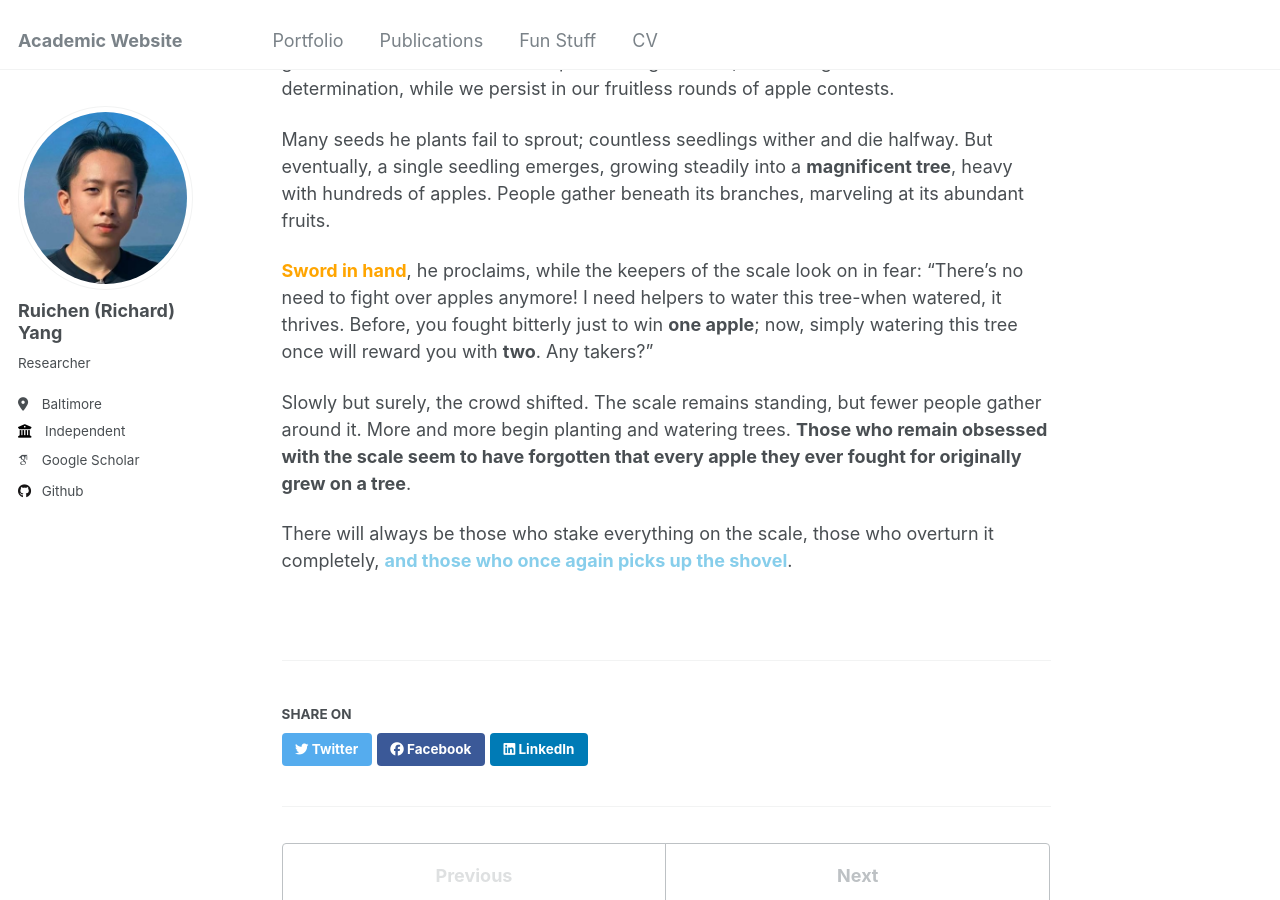
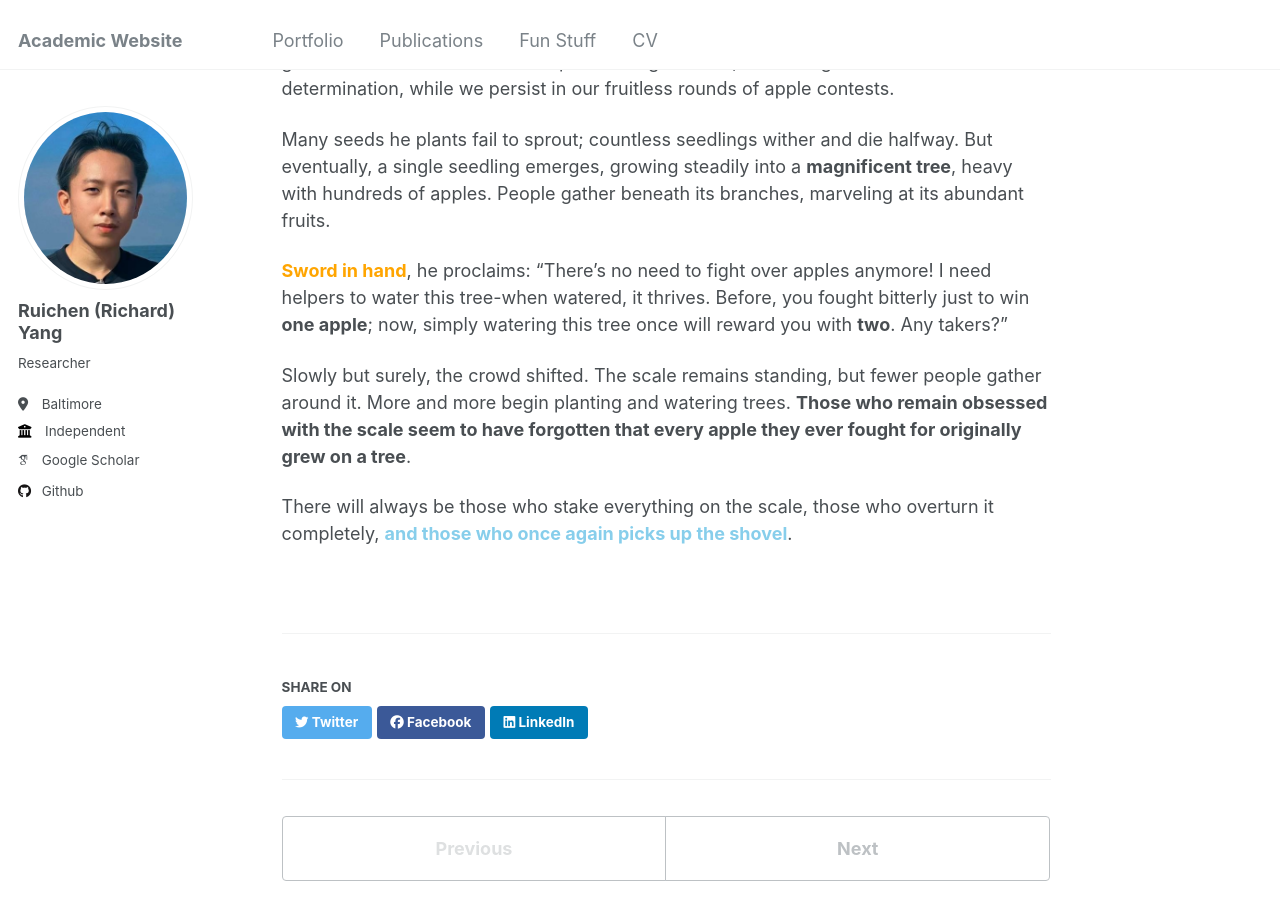
Before and after one commit to Richardy11/Richardy11.github.io, a Jekyll site: the page built from _teaching/Game_of_apple.md, in a window 1280 px wide and 900 px high, scrolled down 2721 px. Built offline with Jekyll 4.4.1, drawn with Linux system fonts in a browser that asks for light colours; some web fonts are replaced.

Commit message:
profile change

```diff
--- a/_teaching/Game_of_apple.md
+++ b/_teaching/Game_of_apple.md
@@ -74,7 +74,7 @@ While we remain engrossed in our endless apple battles around the scale, I glanc
 
 Many seeds he plants fail to sprout; countless seedlings wither and die halfway. But eventually, a single seedling emerges, growing steadily into a **magnificent tree**, heavy with hundreds of apples. People gather beneath its branches, marveling at its abundant fruits.
 
- **<span style="color:orange;">Sword in hand</span>**, he proclaims, while the keepers of the scale look on in fear: “There’s no need to fight over apples anymore! I need helpers to water this tree-when watered, it thrives. Before, you fought bitterly just to win **one apple**; now, simply watering this tree once will reward you with **two**. Any takers?”
+ **<span style="color:orange;">Sword in hand</span>**, he proclaims: “There’s no need to fight over apples anymore! I need helpers to water this tree-when watered, it thrives. Before, you fought bitterly just to win **one apple**; now, simply watering this tree once will reward you with **two**. Any takers?”
 
 Slowly but surely, the crowd shifted. The scale remains standing, but fewer people gather around it. More and more begin planting and watering trees. **Those who remain obsessed with the scale seem to have forgotten that every apple they ever fought for originally grew on a tree**.
 
```
